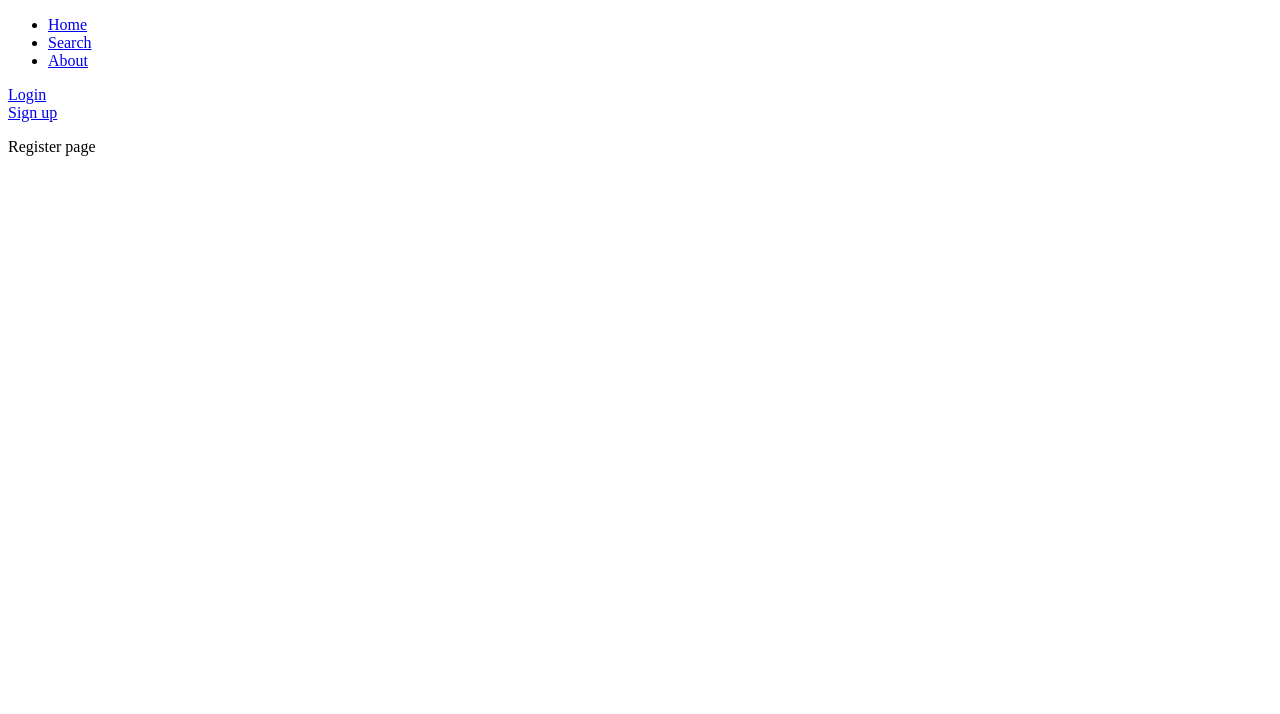
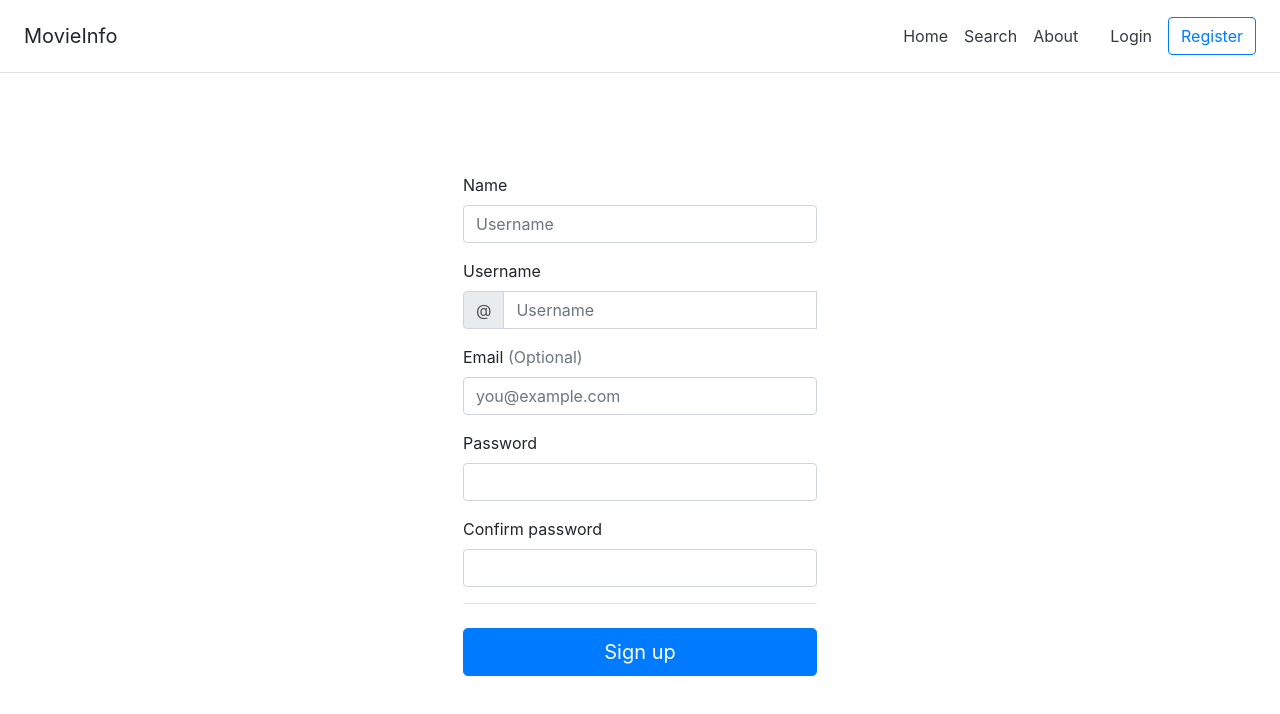
Before and after one commit to w3slley/kino, a React (Create React App) app in the folder frontend/: page /register in a window 1280 px wide. Shown: the top 714 px of the page. Built offline with nearby package versions, Linux system fonts and the light colour scheme.

Commit message:
Added bootstrap to project and implemented basic design for '/search'

```diff
--- a/frontend/public/index.html
+++ b/frontend/public/index.html
@@ -10,9 +10,13 @@
       content="Web site created using create-react-app"
     />
     <title>movie app</title>
+    <link rel="stylesheet" href="https://maxcdn.bootstrapcdn.com/bootstrap/4.0.0/css/bootstrap.min.css" integrity="sha384-Gn5384xqQ1aoWXA+058RXPxPg6fy4IWvTNh0E263XmFcJlSAwiGgFAW/dAiS6JXm" crossorigin="anonymous">
   </head>
   <body>
     <noscript>You need to enable JavaScript to run this app.</noscript>
     <div id="root"></div>
+    <script src="https://code.jquery.com/jquery-3.2.1.slim.min.js" integrity="sha384-KJ3o2DKtIkvYIK3UENzmM7KCkRr/rE9/Qpg6aAZGJwFDMVNA/GpGFF93hXpG5KkN" crossorigin="anonymous"></script>
+    <script src="https://cdnjs.cloudflare.com/ajax/libs/popper.js/1.12.9/umd/popper.min.js" integrity="sha384-ApNbgh9B+Y1QKtv3Rn7W3mgPxhU9K/ScQsAP7hUibX39j7fakFPskvXusvfa0b4Q" crossorigin="anonymous"></script>
+    <script src="https://maxcdn.bootstrapcdn.com/bootstrap/4.0.0/js/bootstrap.min.js" integrity="sha384-JZR6Spejh4U02d8jOt6vLEHfe/JQGiRRSQQxSfFWpi1MquVdAyjUar5+76PVCmYl" crossorigin="anonymous"></script>
   </body>
 </html>
--- a/frontend/src/components/About.js
+++ b/frontend/src/components/About.js
@@ -4,9 +4,9 @@ class About extends Component {
   state = {  }
   render() {
     return (
-      <>
-      <p>About page</p>
-      </>
+      <div className='container'>
+        <p>About page</p>
+      </div>
     );
   }
 }
--- a/frontend/src/components/MovieCard.js
+++ b/frontend/src/components/MovieCard.js
@@ -4,34 +4,24 @@ import {Link} from 'react-router-dom';
 class MovieCard extends Component {
   render() {
     return (
-      <div style={container}>
-        <div style={leftBox}>
-          <img src={this.props.data.Poster === 'N/A'?'/images/no-img-available.png':this.props.data.Poster} style={img} alt='' />
+      <div className="col-md-2">
+        <div style={{height:'95%'}} className="card mb-4 box-shadow d-flex">
+          <div>
+           <img style={{width: '100%'}} src={this.props.data.Poster === 'N/A'?'/images/no-img-available.png':this.props.data.Poster} alt=''></img>
+          </div>
+          <div className="card-body">
+            <p className="card-text">{this.props.data.Title} ({this.props.data.Year})</p>
+            <div className="text-center ">
+              <Link className='btn btn-sm btn-primary' to={`/movies/${this.props.data.imdbID}`}>More details</Link>
+            </div>
+          </div>
         </div>
-        <div style={rightBox}>
-          <p>{this.props.data.Title} ({this.props.data.Year})</p>
-          <Link to={`/movies/${this.props.data.imdbID}`}><button>More</button></Link>
-        </div>
-
-
       </div>
     );
   }
 }
 const img={
-  width: '100px'
-}
-const container = {
-  display: 'flex',
-  border: '1px solid black'
-}
-const leftBox = {
-  position: 'relative',
-  width: '30%'
-}
-const rightBox = {
-  position: 'relative',
-  width: '90%'
+  width: '200px'
 }
 
 export default MovieCard;
--- a/frontend/src/components/MovieCardContainer.js
+++ b/frontend/src/components/MovieCardContainer.js
@@ -75,6 +75,7 @@ class MovieCardContainer extends Component {
   render() {
     return (
       <>
+      <div class="px-3 py-3 pt-md-5 pb-md-4 mx-auto text-center">
         {!this.state.dataFetched?
         <Loader
           type="TailSpin"
@@ -83,29 +84,25 @@ class MovieCardContainer extends Component {
           width={80}
         />  : ''}
 
+
+
         {this.state.dataFetched && this.state.errors.length === 0 ?
         <>
-      <div style={container}>
+        <div className="row">
           {this.state.movies.map((movie)=>(
             <MovieCard key={movie.imdbID} data={movie} />
           ))}
         </div>
 
         {!this.state.noMoreMovies &&
-        <button onClick={()=>this.loadMore()}>Load more</button>
+          <button class="btn btn-outline-secondary" onClick={()=>this.loadMore()}>Load more</button>
         }
         </>
         : this.state.errors}
-
+      </div>
       </>
     );
   }
 }
 
-const container = {
-  margin: '20px 0',
-  display: 'grid',
-  gridTemplateColumns: '350px 350px 350px'
-}
-
 export default MovieCardContainer;
--- a/frontend/src/components/Navbar.js
+++ b/frontend/src/components/Navbar.js
@@ -5,16 +5,18 @@ class Navbar extends Component {
   state = {  }
   render() {
     return (
-      <div className='navbar'>
-        <ul>
-          <li><Link to='/'>Home</Link></li>
-          <li><Link to='/search'>Search</Link></li>
-          <li><Link to='/about'>About</Link></li>
-        </ul>
-
-        <Link to='/login'>Login</Link><br/>
-        <Link to='/register'>Sign up</Link>
+      <>
+      <div className="d-flex flex-column flex-md-row align-items-center p-3 px-md-4 mb-3 bg-white border-bottom box-shadow ">
+        <h5 className="my-0 mr-md-auto font-weight-normal">MovieInfo</h5>
+        <nav className="my-2 my-md-0 mr-md-3 ">
+          <Link className='p-2 text-dark' to='/'>Home</Link>
+          <Link className='p-2 text-dark' to='/search'>Search</Link>
+          <Link className='p-2 text-dark' to='/about'>About</Link>
+        </nav>
+        <Link className='p-2 text-dark mr-2' to='/login'>Login</Link>
+        <Link className='btn btn-outline-primary' to='/register'>Register</Link>
       </div>
+      </>
     );
   }
 }
--- a/frontend/src/components/Search.js
+++ b/frontend/src/components/Search.js
@@ -8,13 +8,15 @@ class Search extends Component {
       movieSearch: ''
     }
   }
+
   render() {
     return (
       <>
-      <form>
-        <input onKeyUp={(e)=>(this.setState({movieSearch: e.target.value}))} placeholder="Search for movies"></input>
-        <Link to={`/search/${this.state.movieSearch}`}><button>Search</button></Link>
+      <form style={{justifyContent:'center'}} className="form-inline mt-5">
+        <input onKeyUp={(e)=>this.setState({movieSearch: e.target.value})} className="form-control mr-sm-2" type="search" placeholder="Search for movies" aria-label="Search"></input>
+        <Link to={`/search/${this.state.movieSearch}`}><button className='btn btn-outline-primary my-2 my-sm-0'>Search</button></Link>
       </form>
+
       </>
     );
   }
--- a/frontend/src/components/authentication/Login.js
+++ b/frontend/src/components/authentication/Login.js
@@ -4,11 +4,28 @@ class Login extends Component {
   state = {  }
   render() {
     return (
-      <>
-      <p>Login page</p>
-      </>
+      <div style={login}>
+        <form method="POST" action="/user/login">
+          <h1 className="h3 mb-3 font-weight-normal">Please sign in</h1>
+          <div className="form-group">
+            <label className="sr-only">Email address</label>
+            <input className="mt-5 mb-3" type="email" className="form-control" placeholder="Email address"></input>
+          </div>
+          <div className="form-group">
+            <label className="sr-only">Password</label>
+            <input className="mt-5 mb-3" type="password" className="form-control" placeholder="Password" ></input>
+          </div>
+          <button type="submit" className="btn btn-primary">Login</button>
+          <p className="mt-5 mb-3 text-muted">&copy; 2021</p>
+        </form>
+      </div>
     );
   }
 }
+const login = {
+  padding: 20,
+  width: '30%',
+  margin: '100px auto'
+}
 
 export default Login;
--- a/frontend/src/components/authentication/Register.js
+++ b/frontend/src/components/authentication/Register.js
@@ -4,9 +4,46 @@ class Register extends Component {
   state = {  }
   render() {
     return (
-      <>
-      <p>Register page</p>
-      </>
+      <div style={{width:'30%',margin:'100px auto'}} className='container'>
+        <form method="post" action="/users/register" className="needs-validation">
+          <div className="mb-3">
+            <label >Name</label>
+            <div className="input-group">
+              <input name="name" type="text" className="form-control" placeholder="Username"></input>
+            </div>
+          </div>
+          <div className="mb-3">
+            <label >Username</label>
+            <div className="input-group">
+              <div className="input-group-prepend">
+                <span className="input-group-text">@</span>
+              </div>
+              <input name="username" type="text" className="form-control" placeholder="Username"></input>
+              <div className="invalid-feedback" style={{width: '100%'}}>
+                Your username is required.
+              </div>
+            </div>
+          </div>
+          <div className="mb-3">
+            <label>Email <span className="text-muted">(Optional)</span></label>
+            <input name="email" type="email" className="form-control" placeholder="you@example.com"></input>
+            <div className="invalid-feedback">
+              Please enter a valid email address.
+            </div>
+          </div>
+          <div className="mb-3">
+            <label>Password </label>
+            <input name="password" type="password" className="form-control"></input>
+          </div>
+          <div className="mb-3">
+            <label>Confirm password </label>
+            <input name="confirm-password" type="password" className="form-control"></input>
+          </div>
+
+          <hr className="mb-4"></hr>
+          <button className="btn btn-primary btn-lg btn-block" type="submit">Sign up</button>
+        </form>
+      </div>
     );
   }
 }
--- a/frontend/src/components/movieContainer/MovieContainer.js
+++ b/frontend/src/components/movieContainer/MovieContainer.js
@@ -52,7 +52,7 @@ class Movie extends Component {
   }
   render() {
     return (
-      <>
+      <div class="px-3 py-3 pt-md-5 pb-md-4 mx-auto text-center">
         {!this.state.dataFetched?
         <Loader
           type="TailSpin"
@@ -72,7 +72,7 @@ class Movie extends Component {
         :
         <p>{this.state.errors}</p>
         }
-      </>
+      </div>
     );
   }
 }
```
Lines whose indentation alone changed are shown as unchanged.
